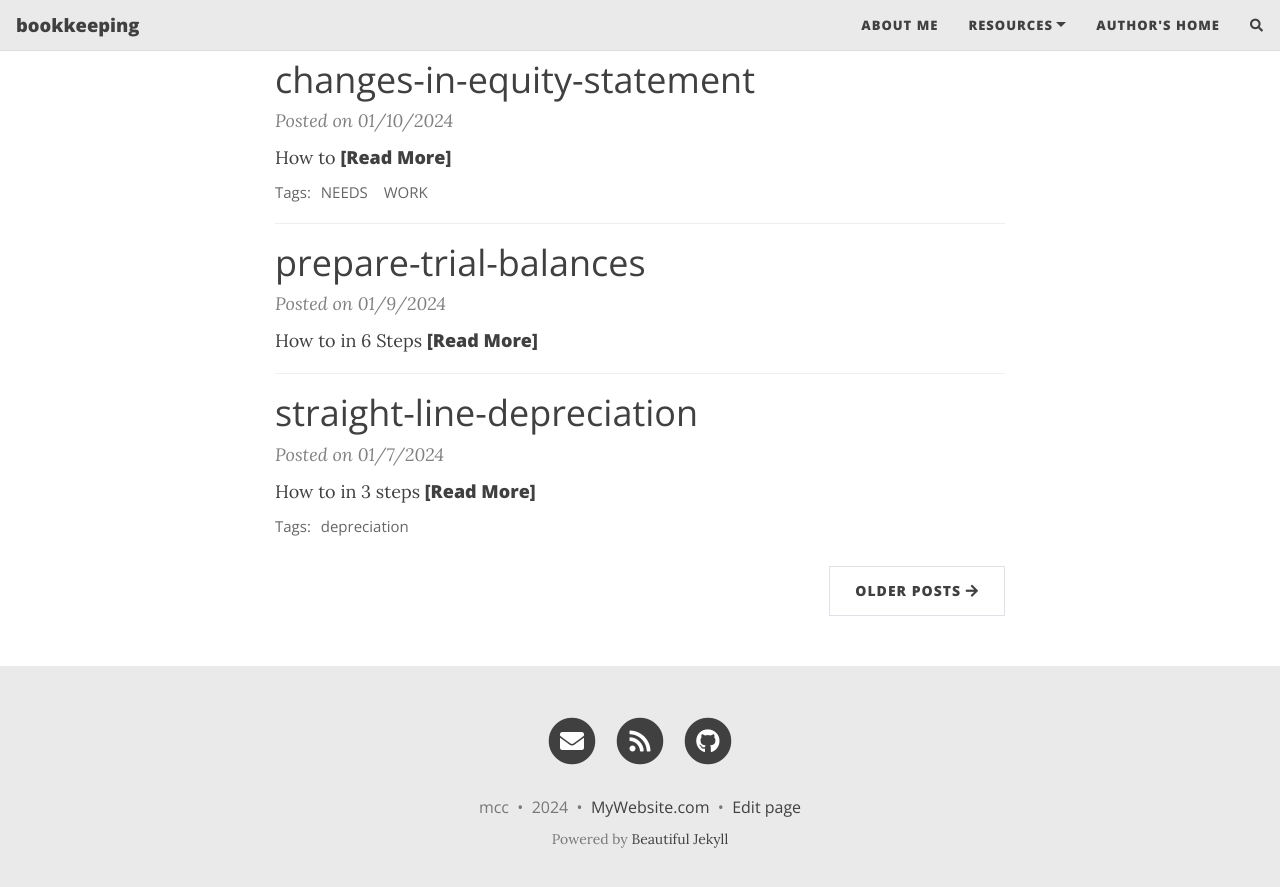
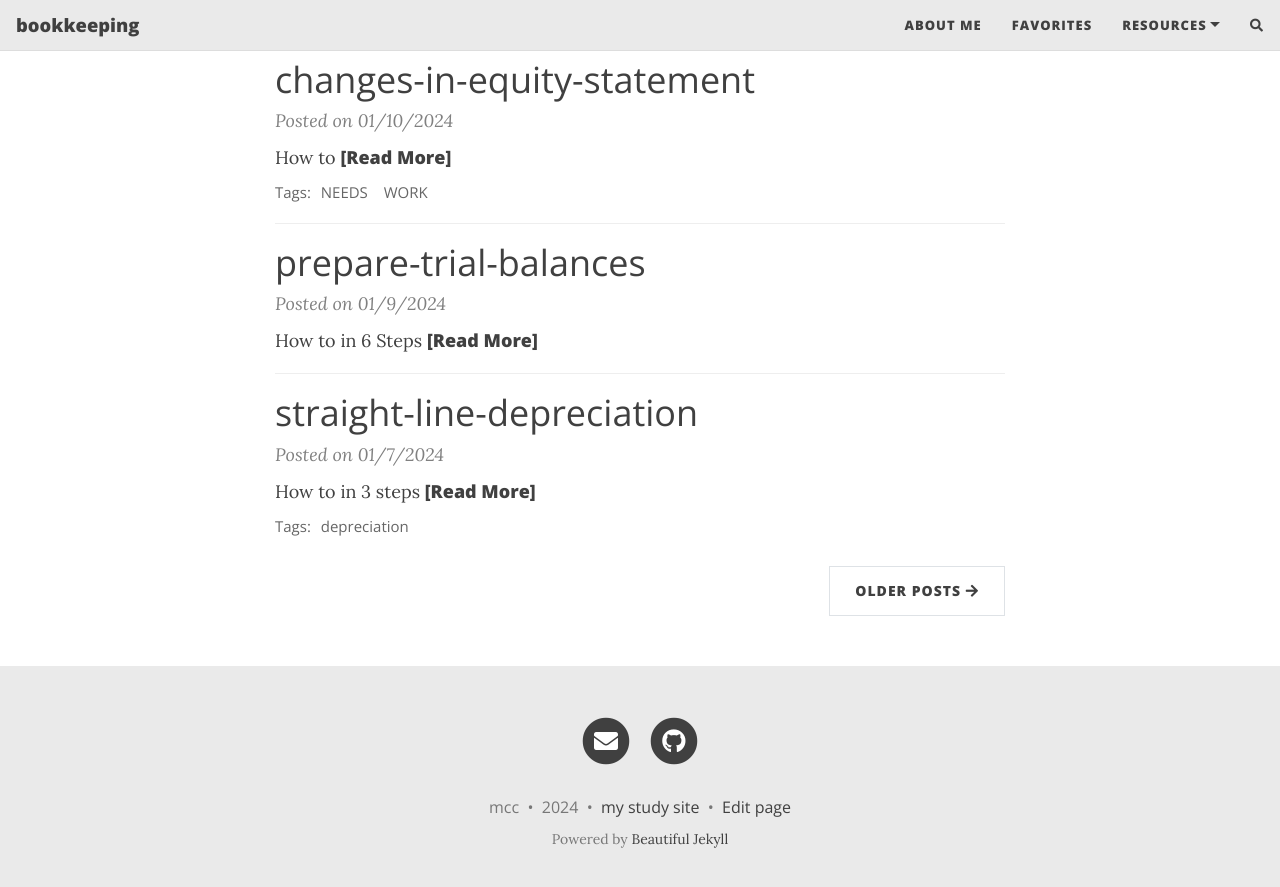
Before and after one commit to mcc-us/mcc-us.github.io.bkup, a Jekyll site: the page built from index.html, in a window 1280 px wide and 900 px high, scrolled down 1241 px. Shown: the top 887 px of the window. Built offline with Jekyll 4.4.1, drawn with Linux system fonts in a browser that asks for light colours; nearby versions of some CDN libraries; the list of posts is cut into pages by our own code; comment, search, counter and statistics services are not loaded; part of the change alters nothing that is shown.

Commit message:
more config mods

```diff
--- a/_config.yml
+++ b/_config.yml
@@ -21,10 +21,13 @@ author: mcc
 
 navbar-links:
   About Me: "aboutme"
+  Favorites:
   Resources:
-    - Beautiful Jekyll: "https://beautifuljekyll.com"
-    - Learn markdown: "https://www.markdowntutorial.com/"
-  Author's home: "https://deanattali.com"
+    - McGraw Course: "https://connect.mheducation.com/connect/hmStudentCourseList.do"
+    - AIPB: "https://aipb.org/"
+    - NACPB: "https://www.certifiedpublicbookkeeper.org/"
+    - Glossary: "_posts/2020-01-01-glossary-accounting-terms.md"
+    - MCC GitHub: "https://github.com/mcc-us"
 
 ################
 # --- Logo --- #
@@ -51,7 +54,7 @@ round-avatar: true
 # Uncomment the links you want to show and add your information to each one.
 social-network-links:
   email: "mcurcio@duck.com"
-  rss: true  # remove this line if you don't want to show an RSS link at the bottom
+  rss: false  # remove this line if you don't want to show an RSS link at the bottom
 #  facebook: deanattali
   github: mcc-us
 #  twitter: daattali
@@ -97,7 +100,7 @@ share-links-active:
 
 # How to display the link to your website in the footer
 # Remove this if you don't want a link in the footer
-url-pretty: "MyWebsite.com"
+url-pretty: "my study site"
 
 # Excerpt word length - Truncate the excerpt of each post on the feed page to the specified number of words
 excerpt_length: 50
@@ -252,7 +255,7 @@ date_format: "%m/%-d/%Y"
 #################################################################################
 
 # Output options (more information on Jekyll's site)
-timezone: "America/Toronto"
+timezone: "America/NewYork"
 markdown: kramdown
 highlighter: rouge
 permalink: /:year-:month-:day-:title/
```
